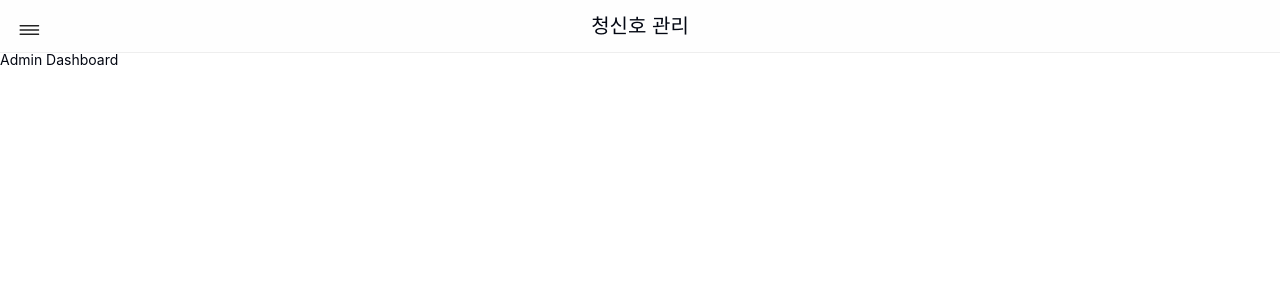
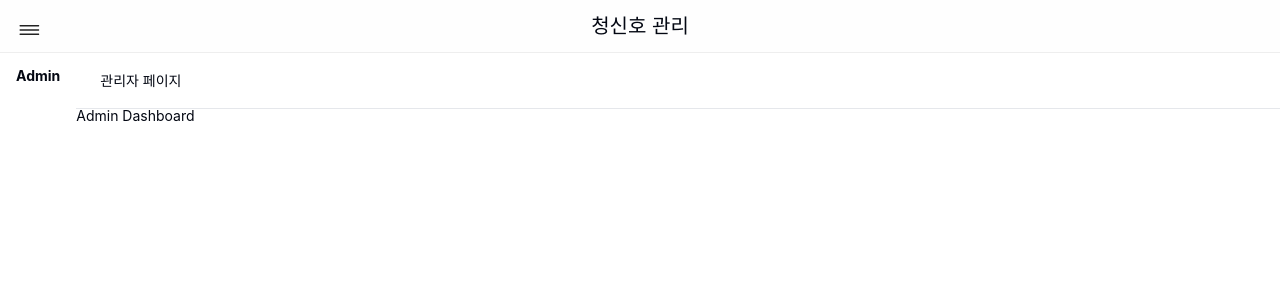
Before and after one commit to AMeaningfulStar/dongan-bibile, a Next.js app: page /admin in a window 1280 px wide. Shown: the top 300 px of the page. Built offline with nearby package versions, Linux system fonts and the light colour scheme; no server answers.

Commit message:
feat(admin-layout): add AdminSidebar and AdminHeader placeholders
- AdminSidebar.tsx, AdminHeader.tsx 생성
- AdminShell에 조립

```diff
--- /dev/null
+++ b/src/features/admin/layout/AdminHeader.tsx
@@ -0,0 +1,3 @@
+export function AdminHeader() {
+  return <header className="flex h-14 items-center border-b px-6">관리자 페이지</header>
+}
--- a/src/features/admin/layout/AdminShell.tsx
+++ b/src/features/admin/layout/AdminShell.tsx
@@ -1,7 +1,12 @@
+import { AdminHeader } from './AdminHeader'
+import { AdminSidebar } from './AdminSidebar'
+
 export function AdminShell({ children }: { children: React.ReactNode }) {
   return (
     <div className="flex min-h-screen">
+      <AdminSidebar />
       <div className="flex flex-1 flex-col">
+        <AdminHeader />
         <main className="flex-1 p-6">{children}</main>
       </div>
     </div>
--- /dev/null
+++ b/src/features/admin/layout/AdminSidebar.tsx
@@ -0,0 +1,7 @@
+export function AdminSidebar() {
+  return (
+    <aside className="w-64 border-r p-4">
+      <h2 className="font-bold">Admin</h2>
+    </aside>
+  )
+}
```
